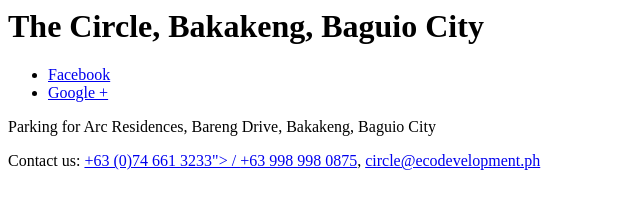
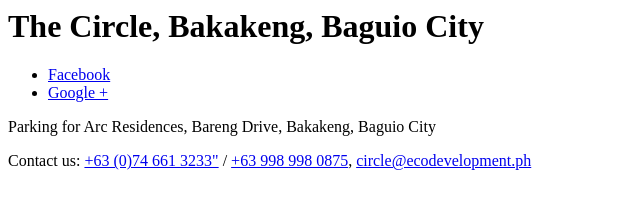
Before and after one commit to ecodevelopment/circle.ph, a plain HTML site: page index.html in a window 1280 px wide. Shown: the full height of the page, 0-640 px from the left. Drawn offline with Linux system fonts and the light colour scheme.

Commit message:
Fixed A HREF anchor

```diff
--- a/index.html
+++ b/index.html
@@ -11,6 +11,6 @@
 
         <p>Parking for <italic>Arc Residences, Bareng Drive, Bakakeng, Baguio City</italic></p>
         <hl>
-		<p><italic>Contact us: <a href="tel:+63746613233">+63 (0)74 661 3233"> / <a href="tel:+639989980875">+63 998 998 0875</a>, <a href="mailto:circle@ecodevelopment.ph">circle@ecodevelopment.ph</a></italic></p>
+		<p><italic>Contact us: <a href="tel:+63746613233">+63 (0)74 661 3233"</a> / <a href="tel:+639989980875">+63 998 998 0875</a>, <a href="mailto:circle@ecodevelopment.ph">circle@ecodevelopment.ph</a></italic></p>
     </body>
 </html>
```
